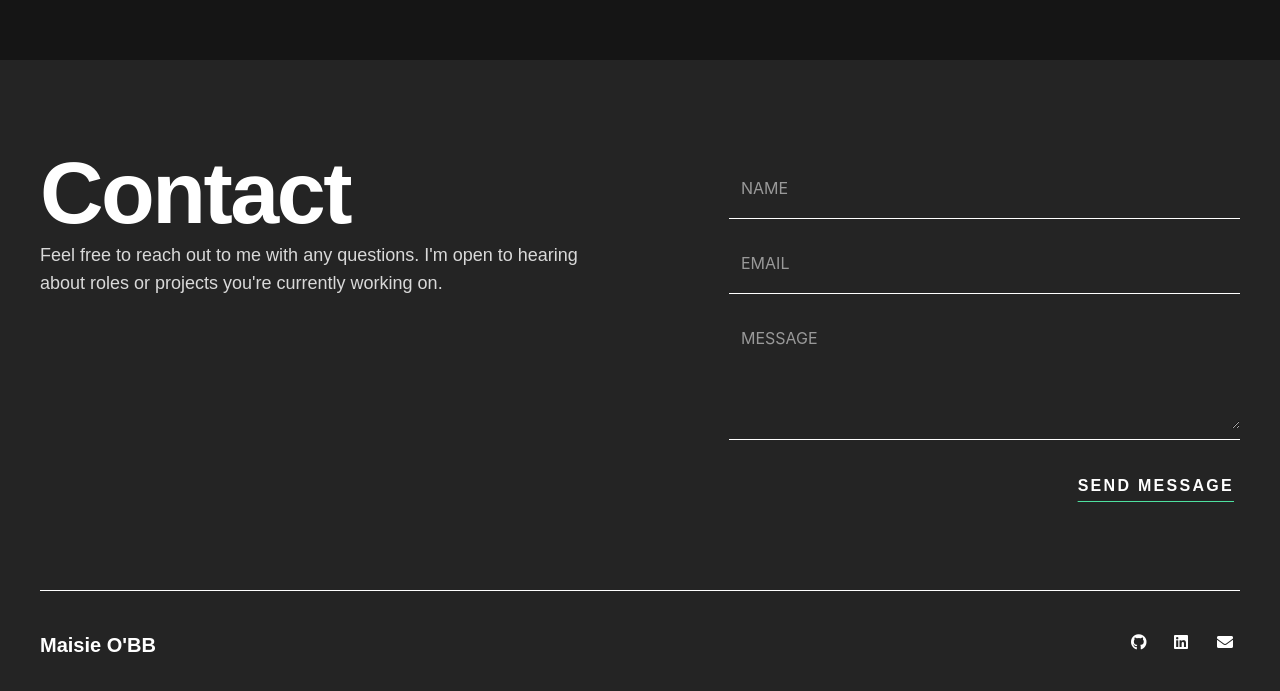
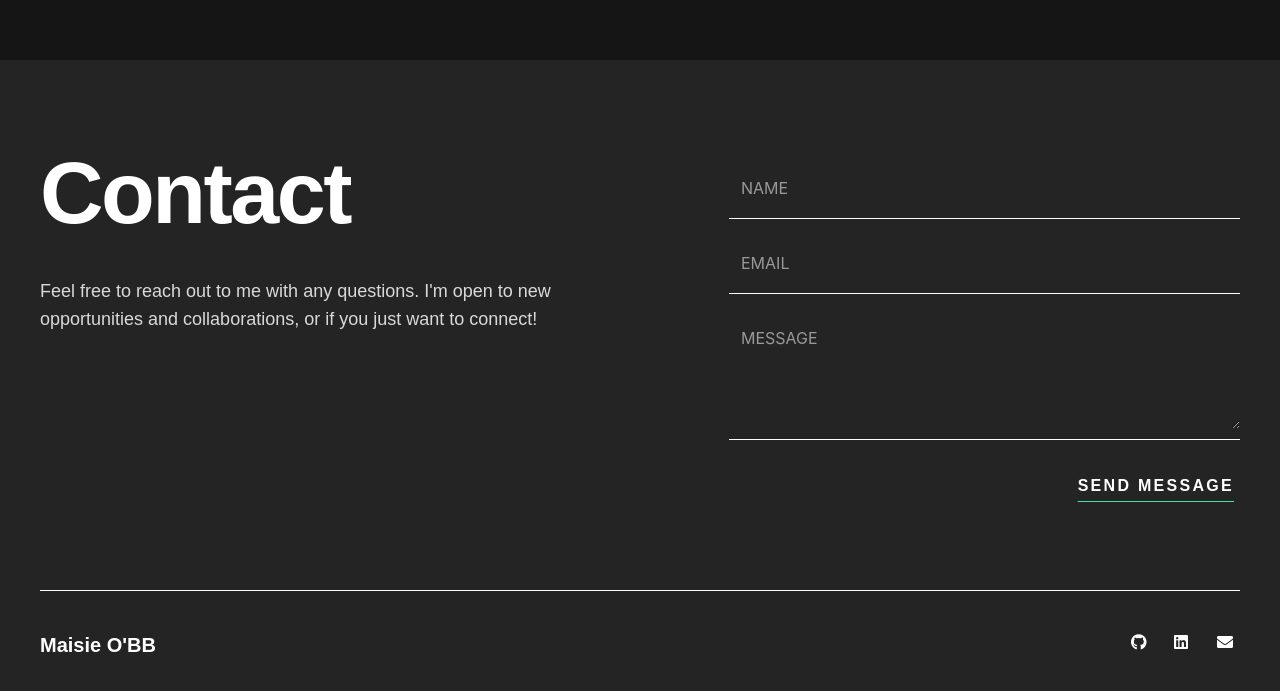
Before and after one commit to maisieo/-maisie-codes, a React (Create React App) app: page / in a window 1280 px wide. Shown: the part 2651-3342 px from the top of the page. Built offline with nearby package versions, Linux system fonts and the light colour scheme.

Commit message:
add padding to contact section in desktop

```diff
--- a/src/components/Home/ContactForm/ContactForm.css
+++ b/src/components/Home/ContactForm/ContactForm.css
@@ -85,7 +85,14 @@
   background-color: transparent;
   margin-top: 32px;
 }
+/*Desktop styles*/
 
+@media screen and (min-width:768px) {
+  #contact-section .contact-info p {
+    padding-top:36px!important;
+  }
+
+}
 /* Tablet styles */
 @media screen and (max-width: 1024px) {
   #contact-section {
--- a/src/components/Home/ContactForm/ContactForm.js
+++ b/src/components/Home/ContactForm/ContactForm.js
@@ -50,8 +50,7 @@ function ContactForm() {
         <div className="contact-info">
           <h2>Contact</h2>
           <p>
-            Feel free to reach out to me with any questions. I'm open to hearing
-            about roles or projects you're currently working on.
+            Feel free to reach out to me with any questions. I'm open to new opportunities and collaborations, or if you just want to connect!
           </p>
         </div>
         <div className="contact-form">
```
